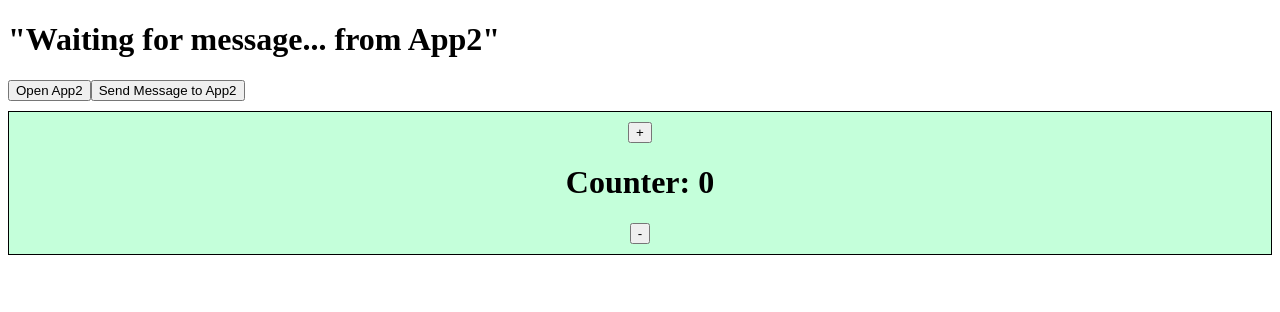
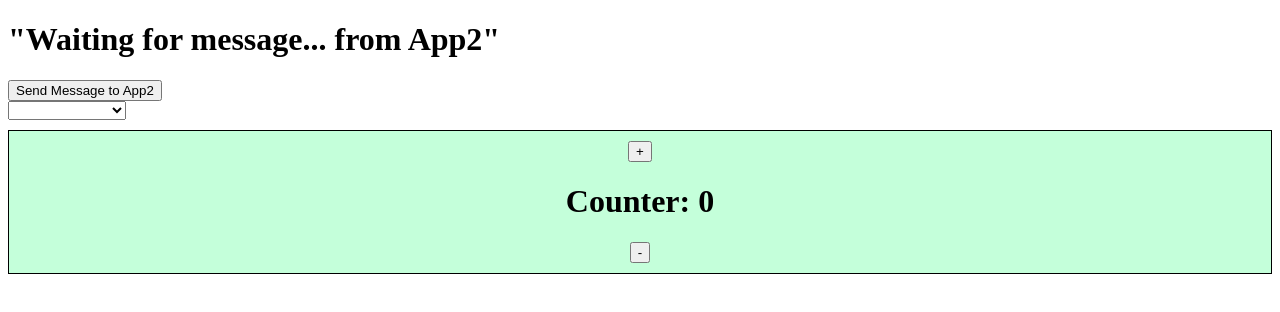
Before and after one commit to kumaruidivloper/sso-app-main, an Angular app: page / in a window 1280 px wide. Shown: the top 312 px of the page. Built offline with nearby package versions, Linux system fonts and the light colour scheme.

Commit message:
app1-form

```diff
--- a/src/app/app.html
+++ b/src/app/app.html
@@ -1,6 +1,15 @@
 <h1>{{message() | json}}</h1>
-<button (click)="openApp2()">Open App2</button>
-    <button (click)="sendMessageToApp2('message')">Send Message to App2</button>
+<!-- <button (click)="sharedService.openApp2()">Open App2</button> -->
+<button (click)="sharedService.sendMessageToApp2('message')">Send Message to App2</button>
+
+<div>
+  <select [(ngModel)]="selectedForm" (change)="onChange($event)" name="forms" id="forms">
+    <option value="" disabled selected>Select an option</option>
+    <option value="first">First Form</option>
+    <option value="second">Second Form</option>
+    <!-- <option value="third">Third Form</option> -->
+</select>
+</div>
 
 <div style="border: solid 1px #000; text-align: center; margin-top: 10px; padding: 10px; background-color: rgb(196, 255, 218);">
   <button (click)="incrementApp2('pluse')">+</button>
--- a/src/app/app.ts
+++ b/src/app/app.ts
@@ -1,45 +1,49 @@
 import { Component, signal } from '@angular/core';
 import { CommonModule } from '@angular/common';
+import { FormsModule } from '@angular/forms';
+import { SharedService } from './services/shared-service';
 
 @Component({
   selector: 'app-root',
   standalone: true,
-  imports: [CommonModule],
+  imports: [CommonModule,FormsModule],
   templateUrl: './app.html',
   styleUrl: './app.scss'
 })
 export class AppComponent {
-  private app2Url = 'https://kumaruidivloper.github.io/sso-app-sub/';
-  private app2Window: Window | null = null;
+  private app2Url = 'http://localhost:4201';
+  // private app2Window: Window | null = null;
   message = signal<any>('Waiting for message... from App2');
   counter = signal<number>(0)
+  selectedForm:any;
 
-  constructor() {}
+  constructor(
+    public sharedService: SharedService
+  ) {}
 
-  openApp2() {
-    // ✅ This will work since it's directly from a user action
-    this.app2Window = window.open(this.app2Url, 'app2');
-  }
+  // openApp2() {
+  //   // ✅ This will work since it's directly from a user action
+  //   this.app2Window = window.open(this.app2Url, 'app2');
+  // }
 
-  sendMessageToApp2(value: any) {
-    if (this.app2Window) {
-      this.app2Window.postMessage(
-        { type: 'GREETING_FROM_APP1', payload: 'Hello from App1!', process: value },
-        this.app2Url
-      );
+  // sendMessageToApp2(value: any) {
+  //   if (this.app2Window) {
+  //     this.app2Window.postMessage(
+  //       { type: 'GREETING_FROM_APP1', payload: 'Hello from App1!', process: value },
+  //       this.app2Url
+  //     );
 
-    } else {
-      console.warn('App2 window not opened yet');
-    }
-  }
+  //   } else {
+  //     console.warn('App2 window not opened yet');
+  //   }
+  // }
 
 ngOnInit() {
   window.addEventListener('message', this.handleMessage);
 }
 
 handleMessage = (event: MessageEvent) => {
-  const expectedPath = '/sso-app-sub/';
-  if (event.origin + expectedPath  !== 'https://kumaruidivloper.github.io/sso-app-sub/') return;
+  if (event.origin !== 'http://localhost:4201') return;
   console.log('Message received in App1:', event.data);
   this.message.set(event.data);
   this.conterHandler(event.data.process);
@@ -54,10 +58,21 @@ conterHandler(value: any) {
 }
 
 incrementApp2(value: any) {
-    this.sendMessageToApp2(value);
+    this.sharedService.sendMessageToApp2(value);
 }
 
 decrementApp2(value: any) {
-  this.sendMessageToApp2(value);
+  this.sharedService.sendMessageToApp2(value);
+}
+
+onChange($event:any) {
+  if (!this.sharedService.app2Window || this.sharedService.app2Window.closed) {
+      this.sharedService.openApp2();
+  }
+
+  setTimeout(() => {
+   this.sharedService.sendMessageToApp2($event.target.value);
+  }, 100); // 100ms is usually enough
+
 }
 }
--- /dev/null
+++ b/src/app/services/shared-service.ts
@@ -0,0 +1,29 @@
+import { Injectable } from '@angular/core';
+
+@Injectable({
+  providedIn: 'root'
+})
+export class SharedService {
+    private app2Url = 'http://localhost:4201';
+    public app2Window: Window | null = null;
+
+    openApp2() {
+      // ✅ This will work since it's directly from a user action
+      this.app2Window = window.open(this.app2Url, 'app2');
+    }
+
+    sendMessageToApp2(value: any) {
+      if (this.app2Window) {
+        this.app2Window.postMessage(
+          { type: 'GREETING_FROM_APP1', payload: 'Hello from App1!', process: value },
+          this.app2Url
+        );
+
+      } else {
+        console.warn('App2 window not opened yet');
+      }
+    }
+
+
+
+}
```
Also changed, not shown: 1 other file (tests, documents, lock files or other folders).
